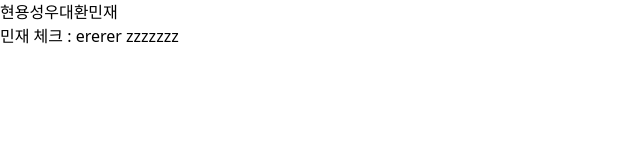
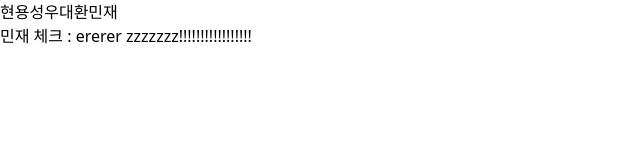
Before and after one commit to iminjae/LoveBlocks, a React (Vite) app in the folder vite/: page /minjae in a window 1280 px wide. Shown: the top 160 px of the page, without its empty margins (0-640 px from the left). Built offline with nearby package versions, Linux system fonts and the light colour scheme.

Commit message:
testcommittt

```diff
--- a/vite/src/pages/MinjaePage.tsx
+++ b/vite/src/pages/MinjaePage.tsx
@@ -5,7 +5,7 @@ const MinjaePage: FC = () => {
 
   return (
         <div>
-            민재 체크 : ererer zzzzzzz
+            민재 체크 : ererer zzzzzzz!!!!!!!!!!!!!!!!!
         </div>
 
   );
```
